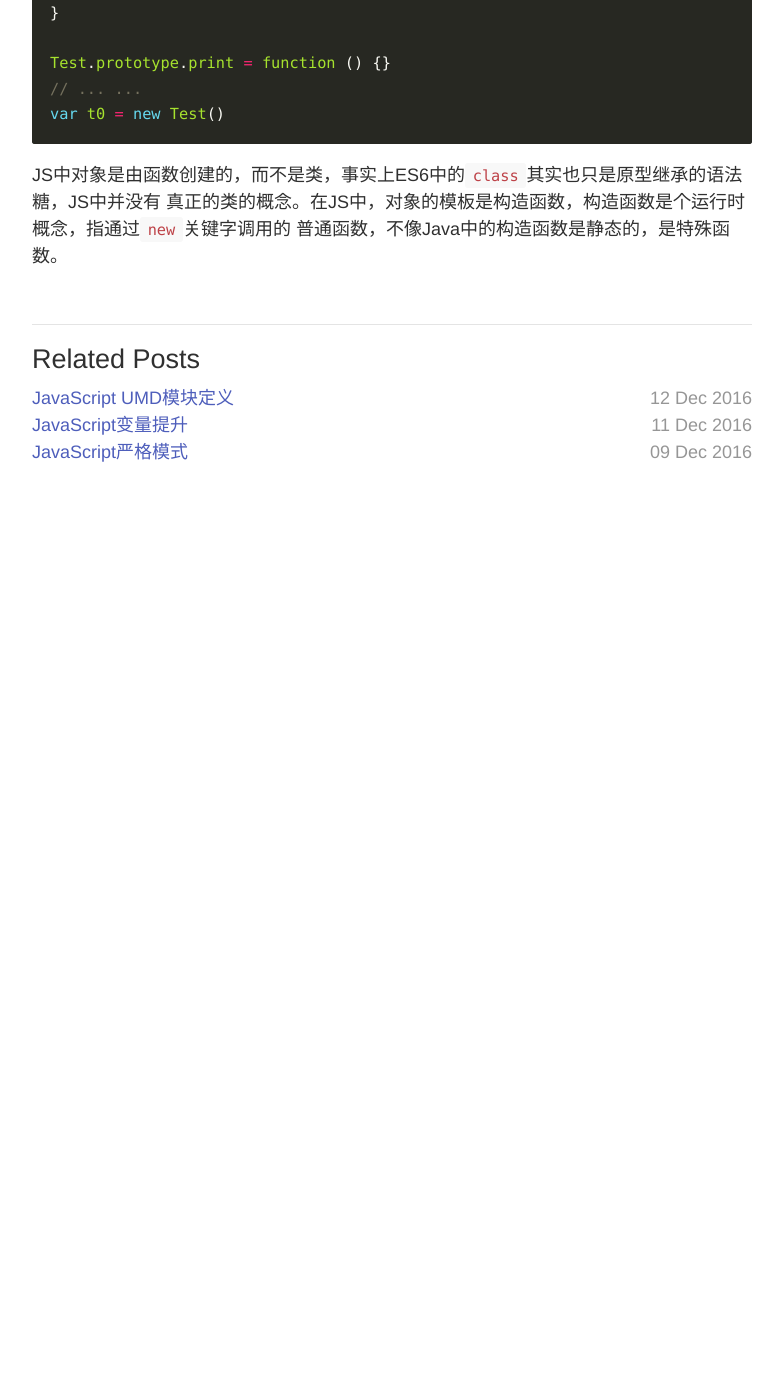
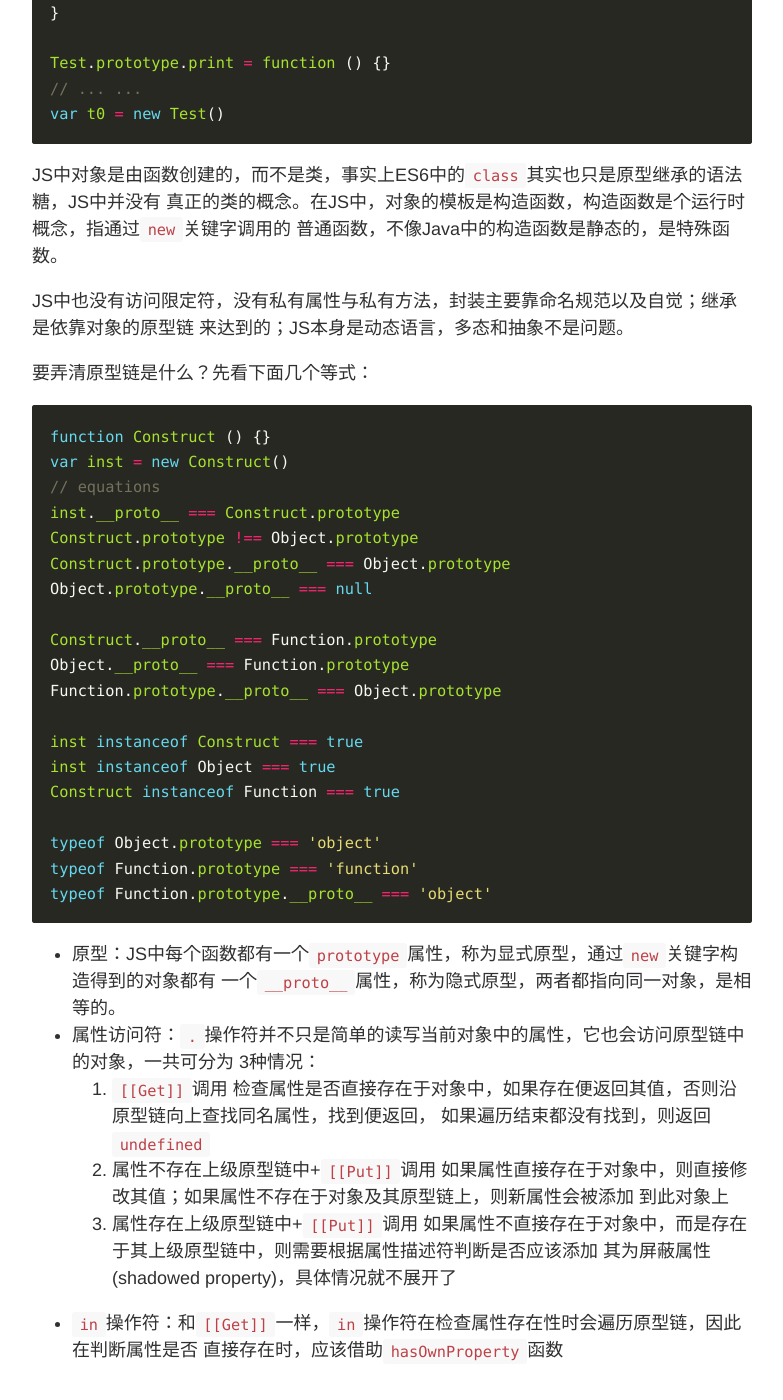
Before and after one commit to skylerlee/codelet, a Jekyll site: the page built from _posts/2016-11-28-javascript-prototype.md, in a window 1280 px wide and 1400 px high, scrolled down 1130 px. Shown: the whole window, without its empty margins (248-1031 px from the left). Built offline with Jekyll 4.4.1, drawn with Linux system fonts in a browser that asks for light colours; before the commit the page ends 1632 px from its top, so only the background shows below that.

Commit message:
Update post

````diff
--- a/_posts/2016-11-28-javascript-prototype.md
+++ b/_posts/2016-11-28-javascript-prototype.md
@@ -53,3 +53,46 @@ var t0 = new Test()
 JS中对象是由函数创建的，而不是类，事实上ES6中的`class`其实也只是原型继承的语法糖，JS中并没有
 真正的类的概念。在JS中，对象的模板是构造函数，构造函数是个运行时概念，指通过`new`关键字调用的
 普通函数，不像Java中的构造函数是静态的，是特殊函数。
+
+JS中也没有访问限定符，没有私有属性与私有方法，封装主要靠命名规范以及自觉；继承是依靠对象的原型链
+来达到的；JS本身是动态语言，多态和抽象不是问题。
+
+要弄清原型链是什么？先看下面几个等式：
+
+```js
+function Construct () {}
+var inst = new Construct()
+// equations
+inst.__proto__ === Construct.prototype
+Construct.prototype !== Object.prototype
+Construct.prototype.__proto__ === Object.prototype
+Object.prototype.__proto__ === null
+
+Construct.__proto__ === Function.prototype
+Object.__proto__ === Function.prototype
+Function.prototype.__proto__ === Object.prototype
+
+inst instanceof Construct === true
+inst instanceof Object === true
+Construct instanceof Function === true
+
+typeof Object.prototype === 'object'
+typeof Function.prototype === 'function'
+typeof Function.prototype.__proto__ === 'object'
+```
+
+* 原型：JS中每个函数都有一个`prototype`属性，称为显式原型，通过`new`关键字构造得到的对象都有
+一个`__proto__`属性，称为隐式原型，两者都指向同一对象，是相等的。
+* 属性访问符：`.`操作符并不只是简单的读写当前对象中的属性，它也会访问原型链中的对象，一共可分为
+3种情况：
+  1. `[[Get]]`调用
+    检查属性是否直接存在于对象中，如果存在便返回其值，否则沿原型链向上查找同名属性，找到便返回，
+    如果遍历结束都没有找到，则返回`undefined`
+  2. 属性不存在上级原型链中+`[[Put]]`调用
+    如果属性直接存在于对象中，则直接修改其值；如果属性不存在于对象及其原型链上，则新属性会被添加
+    到此对象上
+  3. 属性存在上级原型链中+`[[Put]]`调用
+    如果属性不直接存在于对象中，而是存在于其上级原型链中，则需要根据属性描述符判断是否应该添加
+    其为屏蔽属性(shadowed property)，具体情况就不展开了
+* `in`操作符：和`[[Get]]`一样，`in`操作符在检查属性存在性时会遍历原型链，因此在判断属性是否
+直接存在时，应该借助`hasOwnProperty`函数
````
